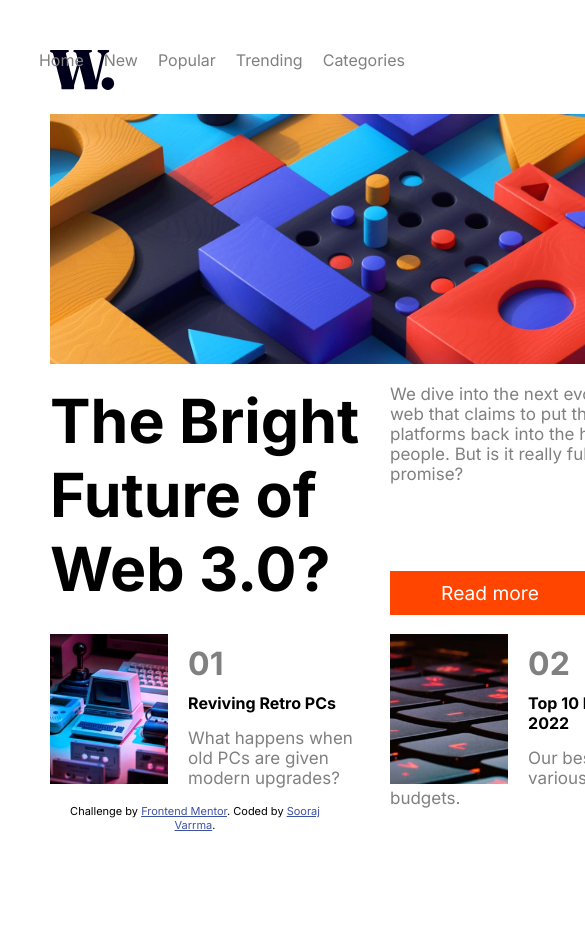
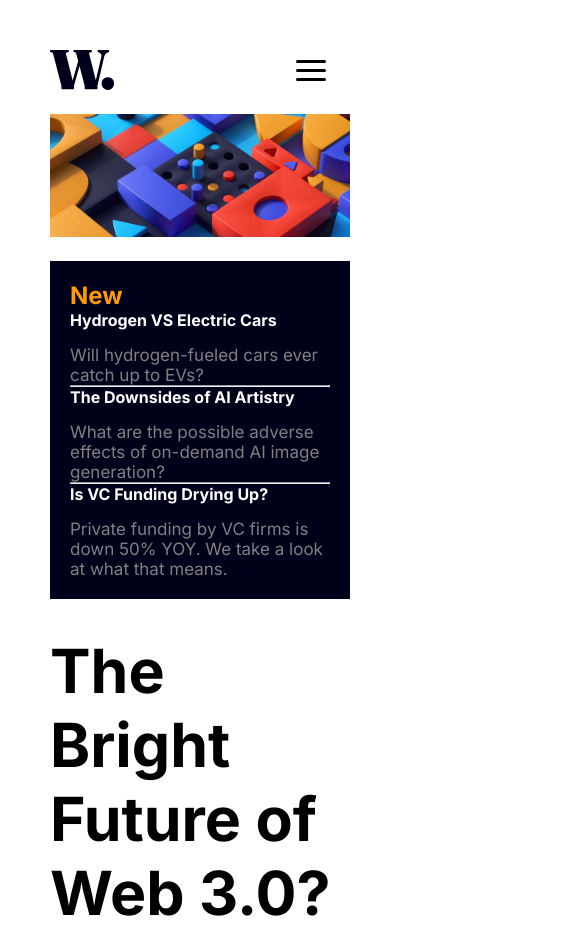
Before and after one commit to soorajvarrma/news-homepage, a plain HTML site: page index.html in a window 390 px wide. Shown: the top 933 px of the page, 585 px wide, since content can reach past the window. Before the commit the page ends 882 px from the top, so only its background shows below. Drawn offline with Linux system fonts and the light colour scheme.

Commit message:
Do changes to styling

```diff
--- a/index.html
+++ b/index.html
@@ -20,6 +20,11 @@
   <div class="navbar">
     <div class="logo">
       <img src="./assets/images/logo.svg" alt="">
+    </div>
+    <div class="hamburger">
+      <span class="bar"></span>
+      <span class="bar"></span>
+      <span class="bar"></span>
     </div>
 
     <div class="links">
@@ -87,5 +92,6 @@
     Challenge by <a href="https://www.frontendmentor.io?ref=challenge" target="_blank">Frontend Mentor</a>.
     Coded by <a href="#">Sooraj Varrma</a>.
   </div>
+  <script src="index.js"></script>
 </body>
 </html>
--- a/styles.css
+++ b/styles.css
@@ -34,7 +34,6 @@ body{
 .first{
     grid-column-start: 1 ;
     grid-column-end: 3;
-
 }
 .first >img{
     height: 100%;
@@ -111,3 +110,45 @@ h1{
 h4{
     margin-bottom: 15px;
 }
+
+.hamburger{
+    display: none;
+    position: absolute;
+    top: 3.75rem;
+    right: 4rem;
+    flex-direction: column;
+    justify-content: space-between;
+    height: 21px;
+    width: 30px;
+}
+.hamburger .bar{
+    width: 100%;
+    height: 3px;
+    background-color:#000000 ;
+    border-radius: 10px;
+}
+
+
+@media (max-width: 600px){
+
+    .first img{
+        width: 100%;
+    }
+    .container{
+        display: flex;
+        flex-direction: column;
+        min-width: 300px;
+    }
+    .hamburger{
+        display: flex;
+    }
+    .links{
+        display: none;
+    }
+    .container{
+        display: flex;
+    }
+    .navbar{
+        min-width: 283px
+    }
+}
```
Also changed, not shown: index.js (added).
